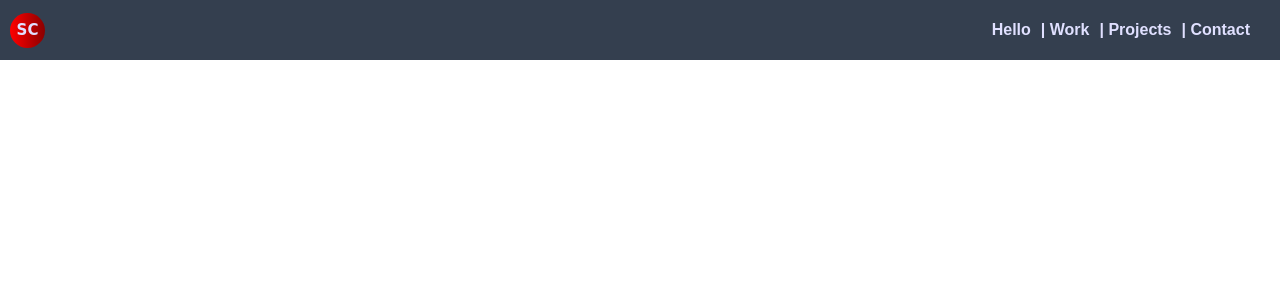
After one commit to sivachandanc/Portifolio_Page, a Flask app: template templates/navbar.html in a window 1280 px wide. The commit adds this page. Shown: the top 300 px of the page. Run offline with Flask 3, Linux system fonts and the light colour scheme; the template is opened without the code that fills it, so the values that code supplies are empty.

Commit message:
Made necessary Changes to navr bar

```diff
--- /dev/null
+++ b/static/navbar.css
@@ -0,0 +1,58 @@
+/* Style for the navbar */
+/* Style for the navbar */
+#navbar {
+    background: #343F4F;
+    color: #E0E0FF;
+    display: flex;
+    align-items: center;
+    justify-content: space-between;
+    padding: 10px;
+    position: fixed;
+    top: 0;
+    left: 0;
+    right: 0;
+    z-index: 100;
+    height: 40px; /* Specify the desired height */
+}
+
+
+
+/* Style for the circle logo */
+.circle {
+    background: linear-gradient(90deg, #FF0000, #8B0000); /* Red metallic gradient background */
+    color: #E0E0FF; /* Text color */
+    width: 35px; /* Set the width and height of the circle */
+    height: 35px;
+    border-radius: 50%; /* Make it a circle */
+    display: flex; /* Center content vertically and horizontally */
+    align-items: center;
+    justify-content: center;
+    font-family: 'Great Vibes', cursive; /* Use Great Vibes font */
+    font-size: 15px; /* Set font size */
+    font-weight: bold; /* Make the letters bold */
+    margin-right: 10px; /* Add margin to the right for spacing */
+}
+
+/* Style for the list items */
+.nav-links {
+    list-style: none; /* Remove default list styles */
+    display: flex; /* Make the list items flex containers */
+    gap: 10px; /* Add some spacing between list items */
+    margin-right: 20px; /* Add margin to the right for spacing */
+}
+
+.nav-links li {
+    font-family: 'Montserrat', sans-serif; /* Use Montserrat font for list items */
+    font-weight: bold; /* Make list item text bold */
+}
+
+/* Style for the list item links */
+.nav-links a {
+    text-decoration: none; /* Remove underlines from links */
+    color: #E0E0FF; /* Text color for links */
+}
+
+/* Add a pipe character (::before) before each list item except the first one */
+.nav-links li:not(:first-child)::before {
+    content: " | "; /* Add a pipe character */
+}
--- /dev/null
+++ b/templates/navbar.html
@@ -0,0 +1,21 @@
+<!DOCTYPE html>
+<html lang="en">
+<head>
+    <!-- ... Other meta tags and links ... -->
+    <link rel="stylesheet" href="{{ url_for('static', filename='navbar.css') }}">
+</head>
+<body>
+    <nav id="navbar">
+        <div class="logo">
+            <div class="circle">SC</div>
+        </div>
+        <ul class="nav-links">
+            <li><a href="#home">Hello</a></li>
+            <li><a href="#experience">Work</a></li>
+            <li><a href="#portfolio">Projects</a></li>
+            <li><a href="#contact">Contact</a></li>
+        </ul>
+    </nav>
+    <!-- ... Your other HTML content ... -->
+</body>
+</html>
```
Also changed, not shown: static/script.js (+5 -8 lines), static/styles.css (+29 -56 lines), templates/index.html (+10 -6 lines).
